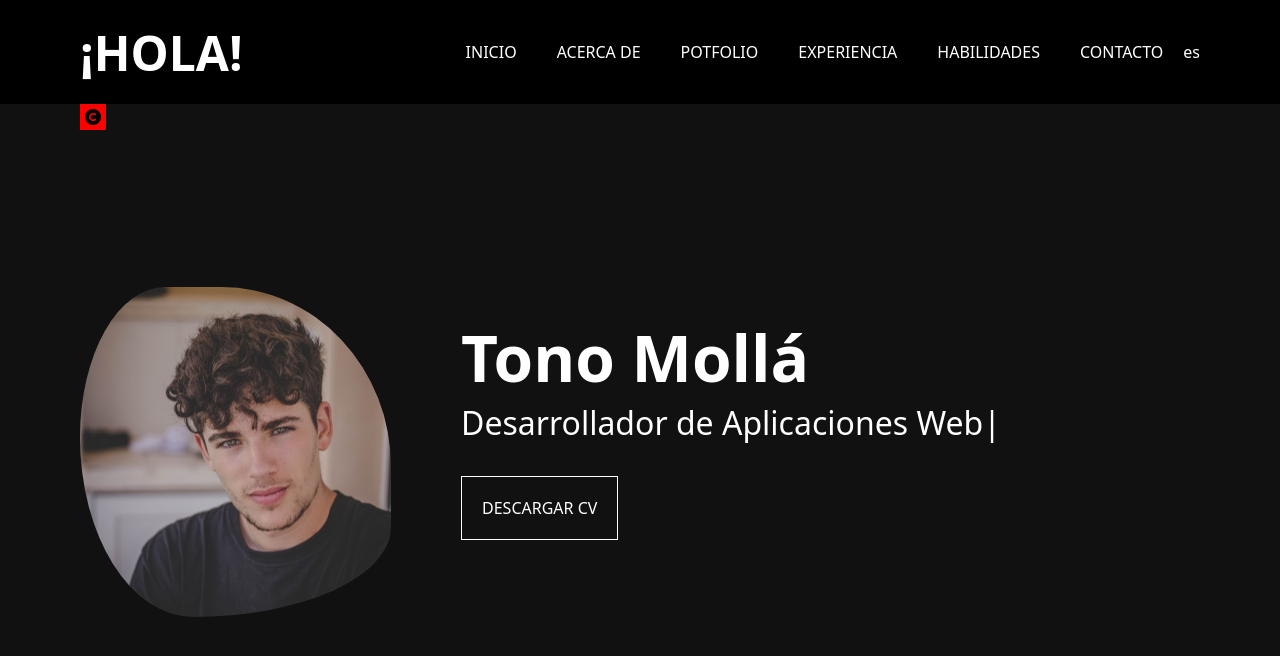
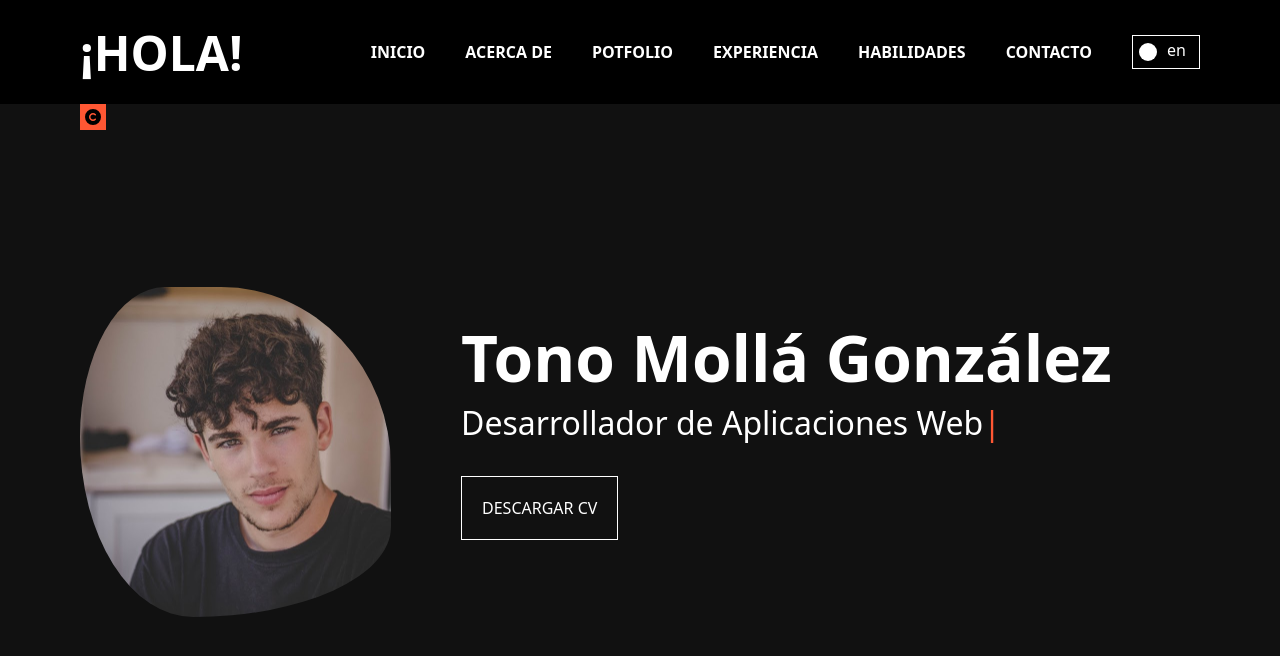
Before and after one commit to tonomolla6/portfolio, a Nuxt app: page / in a window 1280 px wide. Shown: the top 656 px of the page. Built offline with nearby package versions, Linux system fonts and the light colour scheme.

Commit message:
Finish copyright component, cursor, langswitch and textwritter

```diff
--- a/app.vue
+++ b/app.vue
@@ -12,6 +12,9 @@ import { useTheme } from '~/store/theme';
 export default {
   setup() {
     const { themeColor } = useTheme();
+
+    if (!localStorage.getItem('themeColor'))
+      localStorage.setItem('themeColor', '#ff5733')
 
     watch(themeColor, (newColor) => {
       document.documentElement.style.setProperty('--theme-color', newColor);
@@ -29,6 +32,10 @@ body {
   cursor: none;
 }
 
+* {
+  box-sizing: border-box;
+}
+
 .app {
   padding-top: 104px;
 }
@@ -38,17 +45,18 @@ body {
   margin: auto;
 }
 
-.link {
-  color: red;
+a.cursor-hover {
+  color: white;
+  font-weight: bold;
   text-decoration: none;
+  cursor: none;
+}
+
+.color {
+  color: var(--theme-color);
 }
 
 :root {
   --theme-color: #ff5733; /* Valor predeterminado */
 }
-
-/* Utiliza la variable en tus estilos */
-button {
-  background-color: var(--theme-color);
-}
 </style>
--- a/components/CopyRight.vue
+++ b/components/CopyRight.vue
@@ -7,8 +7,10 @@
         .block(v-else)
             svg(xmlns="http://www.w3.org/2000/svg" height="1em" viewBox="0 0 384 512")
                 path(d="M342.6 150.6c12.5-12.5 12.5-32.8 0-45.3s-32.8-12.5-45.3 0L192 210.7 86.6 105.4c-12.5-12.5-32.8-12.5-45.3 0s-12.5 32.8 0 45.3L146.7 256 41.4 361.4c-12.5 12.5-12.5 32.8 0 45.3s32.8 12.5 45.3 0L192 301.3 297.4 406.6c12.5 12.5 32.8 12.5 45.3 0s12.5-32.8 0-45.3L237.3 256 342.6 150.6z")
-    p.open(v-if="isOpen") Esta web está diseñada, desarrollada y desplegada por mi,
-        a.link(href="https://github.com/tonomolla6/portfolio" target="_blank") código fuente.
+    p.open(v-show="isOpen") Desarrollado con Nuxt3 por
+        a.cursor-hover(href="https://github.com/tonomolla6" target="_blank") @tonomolla6
+        | | Código fuente
+        a.cursor-hover(href="https://github.com/tonomolla6/portfolio" target="_blank") aqui.
 </template>
 
 <script>
@@ -33,7 +35,7 @@ export default {
 <style scoped>
 .block {
     padding: 5px;
-    background-color: red;
+    background-color: var(--theme-color);
     display: flex;
     justify-content: center;
     align-items: center;
@@ -42,7 +44,7 @@ export default {
 
 .block:hover {
     padding: 10px;
-    background-color: red;
+    background-color: var(--theme-color);
 }
 
 .footer {
--- a/components/Cursor.vue
+++ b/components/Cursor.vue
@@ -14,10 +14,7 @@ export default {
         const cursorInner = ref(null);
 
         onMounted(() => {
-
-            if (cursorInner.value) { // Ensure they are not null
-
-                let isStuck = false;
+            if (cursorInner.value) {
                 let mouse = { x: -100, y: -100 };
 
                 document.body.addEventListener('pointermove', updateCursorPosition);
@@ -28,13 +25,30 @@ export default {
                     gsap.to(cursorInner.value, 0.15, { scale: 1 });
                 });
 
+                const hoverElements = document.querySelectorAll('.cursor-hover');
+
+                // Agregar eventos de mouseover y mouseout a esos elementos
+                hoverElements.forEach(el => {
+                    el.addEventListener('mouseover', () => {
+                        gsap.to(cursorInner.value, 0.15, { background: localStorage.getItem('themeColor') });
+                    });
+                    el.addEventListener('mouseout', () => {
+                        gsap.to(cursorInner.value, 0.15, { background: 'white' });
+                    });
+                });
+
                 function updateCursorPosition(e) {
                     mouse.x = e.pageX;
                     mouse.y = e.pageY;
                 }
 
+                // function updateCursor() {
+                //     gsap.set(cursorInner.value, { x: mouse.x, y: mouse.y });
+                //     requestAnimationFrame(updateCursor);
+                // }
+
                 function updateCursor() {
-                    gsap.set(cursorInner.value, { x: mouse.x, y: mouse.y });
+                    gsap.to(cursorInner.value, { x: mouse.x, y: mouse.y, duration: 0 });
                     requestAnimationFrame(updateCursor);
                 }
 
@@ -67,11 +81,6 @@ export default {
     z-index: 100;
 }
 
-.cursor--large {
-    --size: 24px;
-    border: 2px solid #fff;
-}
-
 .cursor--small {
     --size: 9.6px;
     background: #fff;
--- a/components/LangSwitch.vue
+++ b/components/LangSwitch.vue
@@ -1,3 +1,99 @@
 <template lang="pug">
-p {{ $i18n.locale }}
+.wrapper
+    label.like-switch-label
+        input.like-switch(type="checkbox" v-model="isChecked" @change="toggleLanguage")
+        .switch-cover
+            span.switch-lang.switch-lang--en(:class="{ 'checked': currentLang === langs[0] }") {{ langs[0] }}
+            span.switch-lang.switch-lang--es(:class="{ 'checked': currentLang === langs[1] }") {{ langs[1] }}
+            .switch-circle
 </template>
+
+<script setup>
+import { ref, watchEffect } from 'vue';
+import { useI18n } from 'vue-i18n';
+
+const i18n = useI18n();
+
+const isChecked = ref(i18n.locale.value === i18n.availableLocales[1].code);
+const currentLang = ref(i18n.locale.value);
+
+const langs = i18n.availableLocales.map(locale => locale);
+
+watchEffect(() => {
+    currentLang.value = isChecked.value ? langs[1] : langs[0];
+});
+
+const toggleLanguage = () => {
+    i18n.locale.value = isChecked.value ? langs[1] : langs[0];
+};
+</script>
+
+<style scoped>
+.like-switch-label__text {
+  display: block;
+  margin-right: 20px;
+  font-size: 22px;
+}
+.like-switch-label {
+  display: flex;
+  align-items: center;
+  margin: 16px 0;
+}
+.like-switch {
+  position: absolute;
+  opacity: 0;
+}
+.like-switch:checked + .switch-cover > .switch-circle {
+  transform: translate3d(34px, 0, 0);
+}
+.like-switch:checked + .switch-cover > .switch-lang--en {
+  opacity: 0;
+}
+.like-switch:checked + .switch-cover > .switch-lang--es {
+  opacity: 1;
+}
+.switch-cover {
+    width: 68px;
+    height: 34px;
+    cursor: pointer;
+    background-color: transparent;
+    transition: background-color 0.4s;
+    padding: 6px;
+    border: 1px solid #fff;
+    position: relative;
+}
+
+.switch-circle {
+  width: 18px;
+  height: 18px;
+  border-radius: 100%;
+  background-color: #fff;
+  transition: transform 0.4s ease;
+  pointer-events: none;
+  position: relative;
+  z-index: 2;
+  top: 1.1px;
+}
+
+.switch-lang {
+  position: absolute;
+  top: 6px;
+  color: #fff;
+  transition: opacity 0.2s;
+}
+
+.switch-lang--en {
+    top: 2.5px;
+    right: 13px;
+}
+
+.switch-lang--es {
+    left: 13px;
+    top: 2.5px;
+    opacity: 0;
+}
+
+.switch-lang.checked {
+    opacity: 1;
+}
+</style>
--- a/components/Navbar.vue
+++ b/components/Navbar.vue
@@ -7,14 +7,13 @@
 
         .block-2
             .options
-                nuxt-link(to="/") {{ $t('home') }}
-                nuxt-link(to="/about") {{ $t('about') }}
-                nuxt-link(to="/portfolio") {{ $t('potfolio') }}
-                nuxt-link(to="/experience") {{ $t('experience') }}
-                nuxt-link(to="/skills") {{ $t('skills') }}
-                //- nuxt-link(to="/testimonials") {{ $t('testimonials') }}
-                nuxt-link(to="/contact") {{ $t('contact') }}
-            LangSwitch.switch
+                nuxt-link.cursor-hover(to="/") {{ $t('home') }}
+                nuxt-link.cursor-hover(to="/about") {{ $t('about') }}
+                nuxt-link.cursor-hover(to="/portfolio") {{ $t('potfolio') }}
+                nuxt-link.cursor-hover(to="/experience") {{ $t('experience') }}
+                nuxt-link.cursor-hover(to="/skills") {{ $t('skills') }}
+                nuxt-link.cursor-hover(to="/contact") {{ $t('contact') }}
+            LangSwitch.switch.cursor-hover
 </template>
 
 <script>
@@ -74,4 +73,8 @@ p.hello {
     position: absolute;
     top: 104px;
 }
+
+.switch {
+    margin-left: 20px;
+}
 </style>
--- a/components/TextWritter.vue
+++ b/components/TextWritter.vue
@@ -1,15 +1,15 @@
 <template lang="pug">
 .writter
-    h1 Tono Mollá
+    h1 Tono Mollá González
     p {{ selected }}<span class="cursor">|</span>
-    .button {{ $t('download-cv') }}
+    .button.cursor-hover {{ $t('download-cv') }}
 </template>
 
 <script setup>
 import { useI18n } from "vue-i18n";
 
 const { t } = useI18n();
-const texts = [t('daw'), t('dam'), t('smx')];
+const texts = [ t('daw'), t('dam'), t('smx') ];
 const selected = ref("");
 
 let index = 0;
@@ -36,7 +36,6 @@ const typeEffect = () => {
     }
 };
 
-
 onMounted(() => {
     typeEffect();
 });
@@ -57,19 +56,27 @@ onMounted(() => {
 }
 
 .cursor {
+    color: var(--theme-color);
     animation: blink 1s step-start infinite;
 }
 
 .button {
-    width: max-content;
+    text-decoration: none;
+    color: white;
     padding: 20px;
     border: 1px solid white;
     margin-top: 32px;
     text-transform: uppercase;
+    box-shadow: inset 0 0 0 0 white;
+    transition: color .3s ease-in-out, box-shadow .3s ease-in-out;
+    max-width: max-content;
+    font-weight: 500;
 }
 
 .button:hover {
-    cursor: pointer;
+    cursor: none;
+    color: #111;
+    box-shadow: inset 200px 0 0 0 white;
 }
 
 @keyframes blink {
@@ -77,7 +84,7 @@ onMounted(() => {
         color: transparent;
     }
     50% {
-        color: inherit;
+        color: var(--theme-color);
     }
 }
 </style>
--- a/pages/index.vue
+++ b/pages/index.vue
@@ -2,12 +2,8 @@
 .home
     .limit.home-content
         ImageHome.image-home(:size="330" :image="'/home.jpg'")
-        TextWritter(:texts="texts").text-writter
+        TextWritter.text-writter
 </template>
-
-<script scoped>
-const texts = ['daw', 'dam', 'smx'];
-</script>
 
 <style>
 .home {
```
Also changed, not shown: 1 other file (tests, documents, lock files or other folders).
